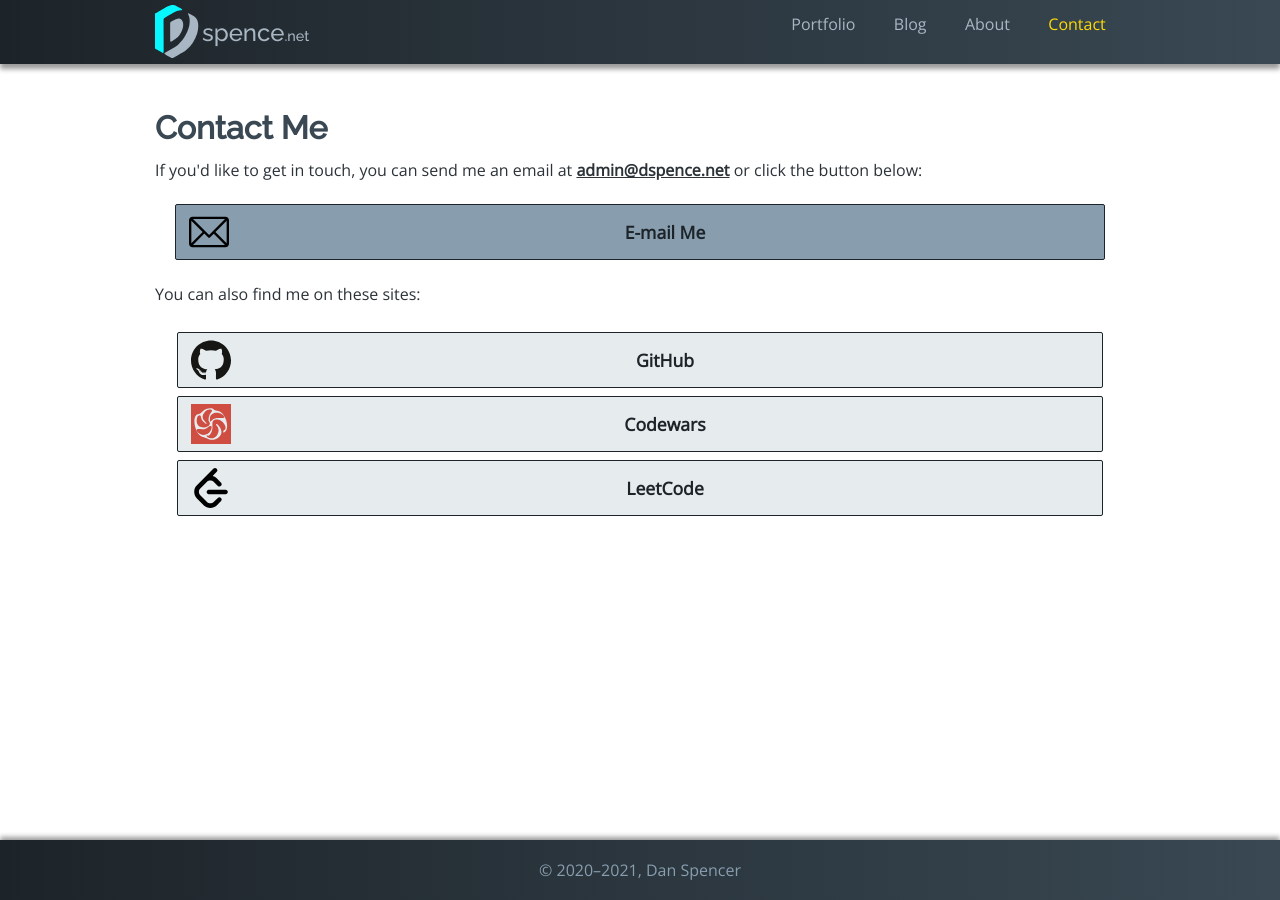
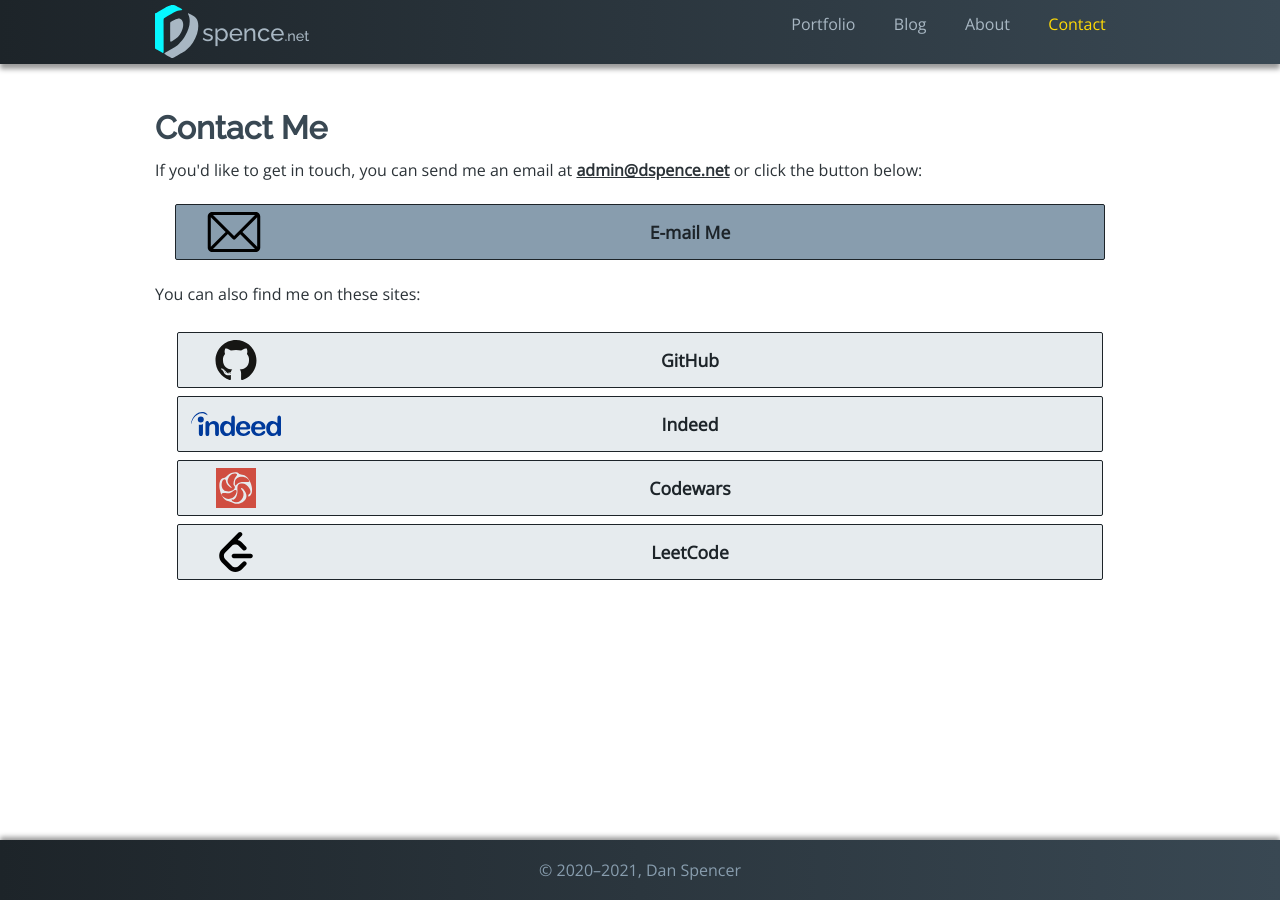
Before and after one commit to daspe/d-spence.github.io, a Jekyll site: the page built from _pages/contact.html, in a window 1280 px wide. Built offline with Jekyll 4.4.1, drawn with Linux system fonts in a browser that asks for light colours; some web fonts are replaced.

Commit message:
Added Indeed link/button to contact page

```diff
--- a/_config.yml
+++ b/_config.yml
@@ -29,6 +29,7 @@
 stack_url: "https://stackoverflow.com/users/13649565/dspence"
 codewars_url: "https://www.codewars.com/users/dspence"
 leetcode_url: "https://leetcode.com/dspence/"
+indeed_url: "https://my.indeed.com/p/dans-8qtz53n"
 
 # Build settings
 theme: null # default: minima
--- a/_pages/contact.html
+++ b/_pages/contact.html
@@ -18,6 +18,10 @@
       <img class="social-network-icon" src="assets/img/github-icon.svg" alt="">
       <span class="social-network-name">GitHub</span>
     </a>
+    <a class="social-network-button button" href="{{ site.indeed_url }}" target="_blank">
+      <img class="social-network-icon" src="assets/img/indeed-icon.svg" alt="">
+      <span class="social-network-name">Indeed</span>
+    </a>
     <!-- <a class="social-network-button button" href="{{ site.stack_url }}" target="_blank">
       <img class="social-network-icon" src="assets/img/stack-icon.svg" alt="">
       <span class="social-network-name">stackoverflow</span>
--- a/_sass/pages/contact.scss
+++ b/_sass/pages/contact.scss
@@ -17,13 +17,16 @@
 
 .email-icon,
 .social-network-icon {
+    flex: 1;
     padding: 5px;
-    width: 50px;
+    max-width: 100px;
     height: 50px;
 }
 
 .email-button-text,
 .social-network-name {
+    flex: 1;
+    text-align: center;
     margin: auto;
     font-size: 1.1rem;
 }
```
Also changed, not shown: assets/img/indeed-icon.svg (added).
